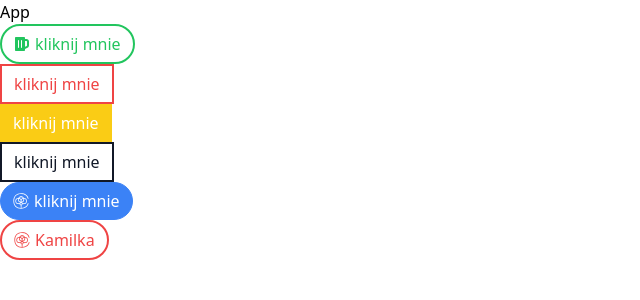
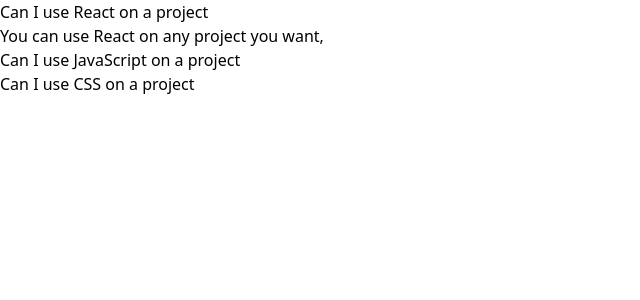
Before and after one commit to PatrykRoskosz/component-page, a React (Create React App) app: page / in a window 1280 px wide. Shown: the top 300 px of the page, without its empty margins (0-640 px from the left). Built offline with nearby package versions, Linux system fonts and the light colour scheme.

Commit message:
adding logic to ACCirdion.js

```diff
--- a/src/App.js
+++ b/src/App.js
@@ -1,30 +1,28 @@
 import Button from "./components/Button/Button";
-import { FaBeer , FaCottonBureau} from "react-icons/fa";
+import Accordion from "./components/Accordion/Accordion";
+import { FaBeer, FaCottonBureau } from "react-icons/fa";
 
 function App() {
-
+	const items = [
+		{
+			id: 123,
+			label: "Can I use React on a project",
+			content: "You can use React on any project you want, ",
+		},
+		{
+			id: 231,
+			label: "Can I use JavaScript on a project",
+			content: "You can use JavaScript on any project you want",
+		},
+		{
+			id: 312,
+			label: "Can I use CSS on a project",
+			content: "You can use CSS on any project you want",
+		},
+	];
 	return (
 		<>
-			<div>App</div>
-			<Button success rounded outline>
-				<FaBeer />
-				kliknij mnie
-			</Button>
-			<Button danger outline>
-				kliknij mnie
-			</Button>
-			<Button warning>kliknij mnie</Button>
-			<Button secondary outline>
-				kliknij mnie
-			</Button>
-			<Button primary rounded>
-			<FaCottonBureau />
-				kliknij mnie
-			</Button>
-			<Button danger rounded outline>
-				<FaCottonBureau />
-				Kamilka
-			</Button>
+			<Accordion items={items}/>
 		</>
 	);
 }
--- a/src/components/Accordion/Accordion.js
+++ b/src/components/Accordion/Accordion.js
@@ -1,2 +1,18 @@
-const Accordion = () => {};
+import { useState } from "react";
+
+const Accordion = ({ items }) => {
+    const [expandedIndex, setExpandedIndex] = useState(0);
+	const renderedItems = items.map((item, id) => {
+        const isExpanded = expandedIndex === id;
+
+		return (
+			<div key={item.id} onClick={() => setExpandedIndex(id)}>
+				<div>{item.label}</div>
+				{isExpanded && <div>{item.content}</div>}
+			</div>
+		);
+	});
+	return <div>{renderedItems}</div>;
+};
+
 export default Accordion;
--- a/src/components/Button/Button.js
+++ b/src/components/Button/Button.js
@@ -1,6 +1,4 @@
 import className from "classnames";
-
-
 
 const Button = ({
 	children,
@@ -13,23 +11,39 @@
 	rounded,
 	...rest
 }) => {
-	const classes = className(rest.className, "flex items-center px-3 py-1.5 border", {
-		"border-blue-500 bg-blue-500": primary,
-		"border-gray-900 bg-gray-900": secondary,
-		"border-green-500 bg-green-500": success,
-		"border-yellow-400 bg-yellow-400": warning,
-		"border-red-500 bg-red-600": danger,
-		"text-white":
-			!outline && (primary || secondary || success || warning || danger),
-		"rounded-full": rounded,
-		"bg-white border-2": outline,
-		"text-blue-500": primary && outline,
-		"text-gray-900": outline && secondary,
-		"text-green-500": success && outline,
-		"text-yellow-400": outline && warning,
-		"text-red-500": outline && danger,
-	});
-	return <button className={classes} {...rest}>{children}</button>;
+	const classes = className(
+		rest.className,
+		"flex items-center justify-center px-3 py-1.5 border",
+		{
+			"border-blue-500": primary,
+			"border-gray-900": secondary,
+			"border-green-500": success,
+			"border-yellow-400": warning,
+			"border-red-500": danger,
+
+			"bg-sky-500": primary && !outline,
+			"bg-gray-900": secondary && !outline,
+			"bg-green-500": success && !outline,
+			"bg-yellow-400": warning && !outline,
+			"bg-red-500": danger && !outline,
+			"bg-white border-2": outline,
+
+			"text-white":
+				!outline && (primary || secondary || success || warning || danger),
+			"text-sky-500": outline && primary,
+			"text-gray-900": outline && secondary,
+			"text-green-500": outline && success,
+			"text-yellow-400": outline && warning,
+			"text-red-500": outline && danger,
+
+			"rounded-full": rounded,
+		},
+	);
+	return (
+		<button className={classes} {...rest}>
+			{children}
+		</button>
+	);
 };
 
 Button.propTypes = {
--- a/src/pages/ButtonPage.js
+++ b/src/pages/ButtonPage.js
@@ -1,24 +1,65 @@
 import Button from "../components/Button/Button";
 import { FaBeer } from "react-icons/fa";
 
-function ButtonPage () {
+function ButtonPage() {
 	return (
 		<>
-			<div>App</div>
-			<Button success rounded outline>
-				<FaBeer />
-				kliknij mnie
-			</Button>
-			<Button danger outline>
-				kliknij mnie
-			</Button>
-			<Button warning>kliknij mnie</Button>
-			<Button secondary outline>
-				kliknij mnie
-			</Button>
-			<Button primary rounded>
-				kliknij mnie
-			</Button>
+			<div className='w-3/4 grid grid-cols-4 gap-4 mx-auto'>
+				<Button primary>kliknij</Button>
+				<Button primary outline>
+					kliknij
+				</Button>
+				<Button primary rounded>
+					kliknij
+				</Button>
+				<Button primary rounded outline>
+					kliknij
+				</Button>
+
+				<Button secondary>kliknij</Button>
+				<Button secondary outline>
+					kliknij
+				</Button>
+				<Button secondary rounded>
+					kliknij
+				</Button>
+				<Button secondary rounded outline>
+					kliknij
+				</Button>
+
+				<Button success>kliknij</Button>
+				<Button success outline>
+					kliknij
+				</Button>
+				<Button success rounded>
+					kliknij
+				</Button>
+				<Button success rounded outline>
+					kliknij
+				</Button>
+
+				<Button warning>warning</Button>
+				<Button warning outline>
+					warning
+				</Button>
+				<Button warning rounded>
+					warning
+				</Button>
+				<Button warning outline rounded>
+					warning
+				</Button>
+
+				<Button danger>kliknij</Button>
+				<Button danger outline>
+					kliknij
+				</Button>
+				<Button danger rounded>
+					kliknij
+				</Button>
+				<Button danger rounded outline>
+					kliknij
+				</Button>
+			</div>
 		</>
 	);
 }
```
